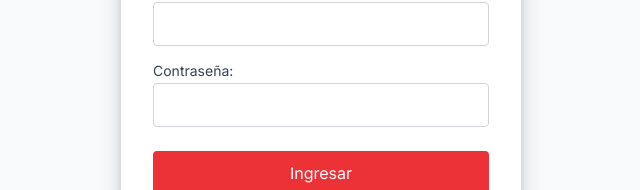
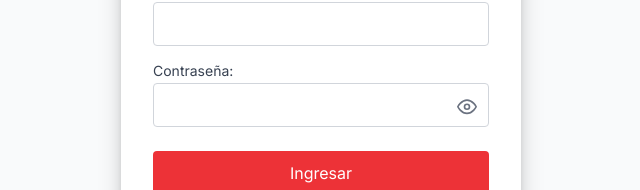
Before and after one commit to Tomicampos/smarthr, a React (Vite) app in the folder frontend/: page / in a window 1280 px wide. Shown: the part 346-536 px from the top of the page, without its empty margins (319-959 px from the left). Built offline with nearby package versions, Linux system fonts and the light colour scheme.

Commit message:
Se agrega icono para ver y ocultar la contraseña

```diff
--- a/frontend/src/App.css
+++ b/frontend/src/App.css
@@ -151,3 +151,28 @@ body, html {
   .calendar-wrapper .fc .fc-timegrid-slot-lane {
     border-color: #e5e7eb;
   }
+
+  .password-wrapper {
+  position: relative;
+  display: flex;
+  align-items: center;
+}
+
+.password-wrapper .login-input {
+  width: 100%;
+  padding-right: 2.5rem; /* espacio para el ícono */
+}
+
+.toggle-password {
+  position: absolute;
+  top: 50%;
+  right: 0.75rem;
+  transform: translateY(-65%);
+  cursor: pointer;
+  color: #6b7280; /* gris moderado */
+  font-size: 1.25rem;
+}
+
+.toggle-password:hover {
+  color: #374151; /* gris más oscuro al hover */
+}
--- a/frontend/src/AppLogin.jsx
+++ b/frontend/src/AppLogin.jsx
@@ -2,11 +2,13 @@
 import React, { useState } from 'react';
 import { useNavigate } from 'react-router-dom';
 import axios from 'axios';
+import { FiEye, FiEyeOff } from 'react-icons/fi';
 import './App.css';
 
 export default function AppLogin() {
   const [email, setEmail] = useState('');
   const [password, setPassword] = useState('');
+  const [showPassword, setShowPassword] = useState(false);
   const navigate = useNavigate();
 
   const handleSubmit = async e => {
@@ -24,7 +26,6 @@ export default function AppLogin() {
   return (
     <div className="login-container">
       <div className="login-card">
-        {/* Si tu logo se llama logo.png y está en public/ */}
         <img src="/emser.png" alt="Logo" />
         <h2>Iniciar Sesión</h2>
 
@@ -39,16 +40,26 @@ export default function AppLogin() {
               className="login-input"
             />
           </div>
+
           <div className="form-group">
             <label>Contraseña:</label>
+            <div className="password-wrapper">
               <input
-              type="password"
+                type={showPassword ? 'text' : 'password'}
                 value={password}
                 onChange={e => setPassword(e.target.value)}
                 required
                 className="login-input"
               />
+              <span
+                className="toggle-password"
+                onClick={() => setShowPassword(v => !v)}
+              >
+                {showPassword ? <FiEyeOff /> : <FiEye />}
+              </span>
             </div>
+          </div>
+
           <button type="submit" className="btn">
             Ingresar
           </button>
```
Lines whose indentation alone changed are shown as unchanged.
